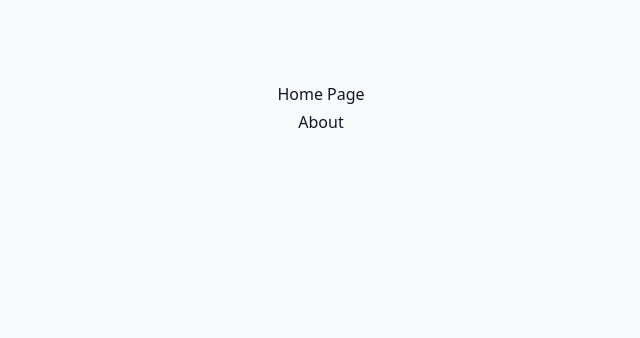
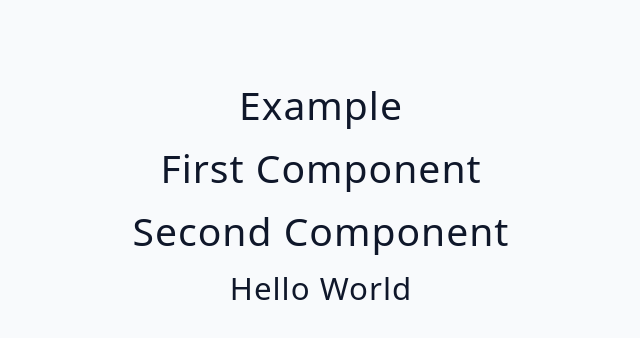
Before and after one commit to jodoesgit/react18-vite-toolkit, a React (Vite) app: page / in a window 1280 px wide. Shown: the top 338 px of the page, without its empty margins (319-959 px from the left). Built offline with nearby package versions, Linux system fonts and the light colour scheme.

Commit message:
Alternative way to structure project, through an index

```diff
--- a/src/App.jsx
+++ b/src/App.jsx
@@ -1,10 +1,11 @@
-import { Home, About } from "../tutorial/04-project-structure/starter/pages";
+import { Test } from "./Test";
+import Example from "../tutorial/04-project-structure/starter/example";
 
 function App() {
 	return (
 		<div className="container">
-			<Home />
-			<About />
+			<Example />
+			<Test />
 		</div>
 	);
 }
--- /dev/null
+++ b/src/Test.jsx
@@ -0,0 +1,8 @@
+import React from "react";
+export function Test({}) {
+	return (
+		<div>
+			<h3>Hello World</h3>
+		</div>
+	);
+}
--- /dev/null
+++ b/tutorial/04-project-structure/starter/example/FirstComponent.jsx
@@ -0,0 +1,4 @@
+const FirstComponent = () => {
+	return <h2>First Component</h2>;
+};
+export default FirstComponent;
--- /dev/null
+++ b/tutorial/04-project-structure/starter/example/SecondComponent.jsx
@@ -0,0 +1,4 @@
+const SecondComponent = () => {
+	return <h2>Second Component</h2>;
+};
+export default SecondComponent;
--- /dev/null
+++ b/tutorial/04-project-structure/starter/example/index.jsx
@@ -0,0 +1,14 @@
+import FirstComponent from "./FirstComponent";
+import SecondComponent from "./SecondComponent";
+
+const Example = () => {
+	const handleChange = () => {};
+	return (
+		<div>
+			<h2>Example</h2>
+			<FirstComponent />
+			<SecondComponent />
+		</div>
+	);
+};
+export default Example;
```
